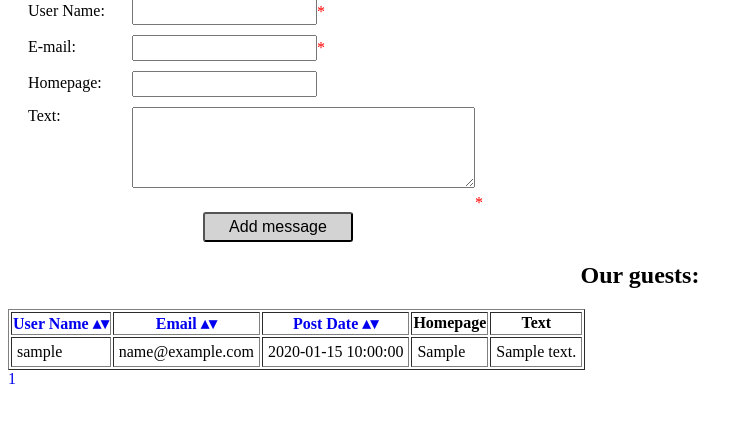
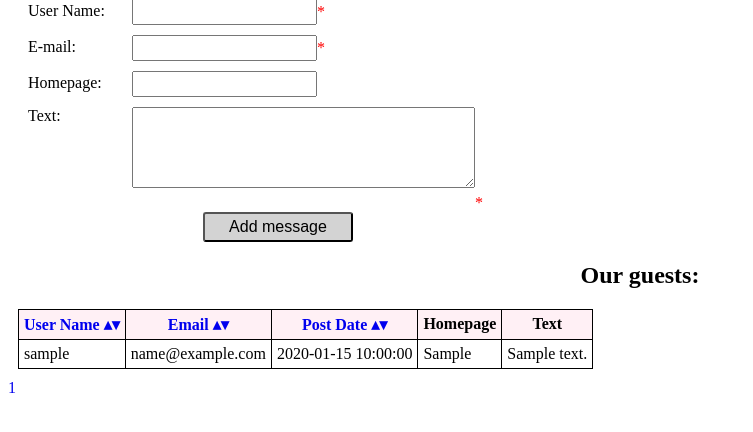
Before and after one commit to varyaXBSoft/Guest-Book, a PHP site: page /?sort=name in a window 1280 px wide. Shown: the part 106-538 px from the top of the page, without its empty margins (0-753 px from the left). Run offline with PHP 8.4, Linux system fonts and the light colour scheme; tables that the repository leaves empty or names only in its code hold one stand-in row (values such as "Sample post").

Commit message:
Update style.css

```diff
--- a/style.css
+++ b/style.css
@@ -11,6 +11,20 @@ form{
 input{
     margin-bottom: 10px;
     height: 20px;
+}
+table, th, td {
+    border: 1px solid black;
+    border-collapse: collapse;
+}
+table{
+    margin: 10px;
+}
+th{
+    background-color: lavenderblush;
+    font-size: 16px;
+}
+th, td{
+    padding: 5px;
 }
 textarea{
     margin-bottom: 20px;
```
